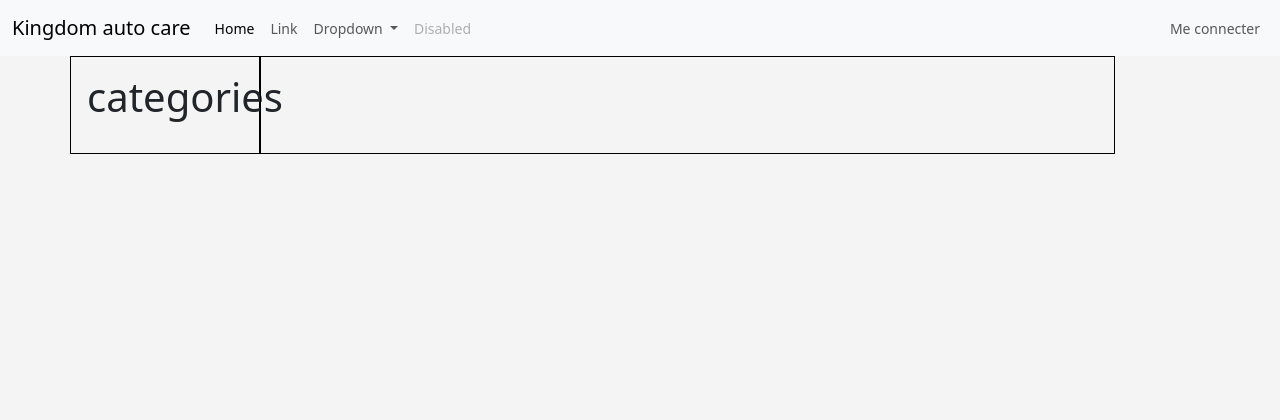
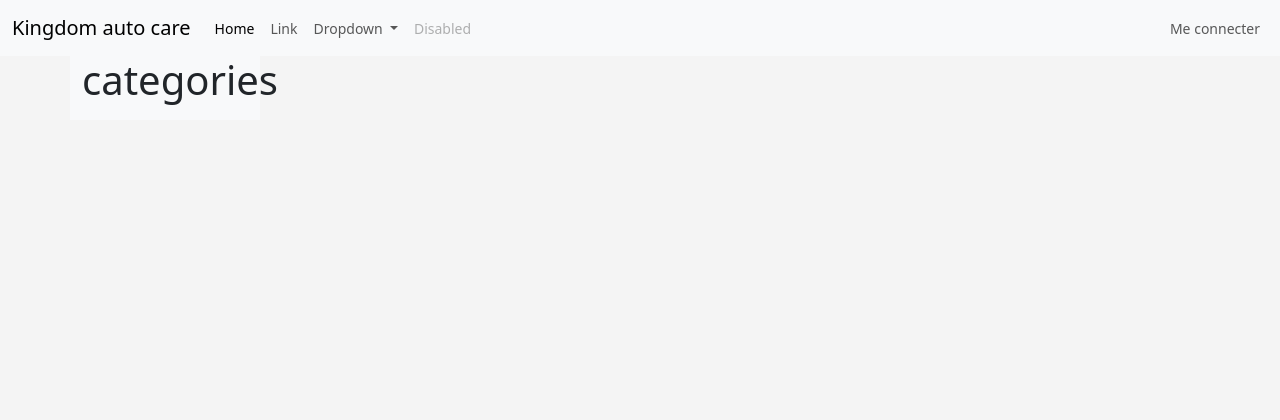
Before and after one commit to yazidsef/kingdom-auto-care, a Symfony app: template templates/main/index.html.twig in a window 1280 px wide. Shown: the top 420 px of the page. Run offline with Twig, Linux system fonts and the light colour scheme; the template is opened without the code that fills it, so the values that code supplies are empty; some libraries are stand-ins or nearby versions.

Commit message:
supp de borders et chagement de bg pour le les categories container

```diff
--- a/templates/main/index.html.twig
+++ b/templates/main/index.html.twig
@@ -8,7 +8,7 @@
   <main class="container">
             <div class="row ">
                 <!-- categories -->
-               <div class="border border-black col-3 col-sm-3 col-lg-2 d-none d-sm-block p-3">
+               <div class="bg-light background-dark col-3 col-sm-3 col-lg-2 d-none d-sm-block mr-5">
                     <h1>categories</h1>
                     <div class="row mt-3">
                     {% for category in categories %}
@@ -22,7 +22,7 @@
                 </div>
 
                 <!-- produits -->
-                <div class="col-12 border border-black col-sm-9 center">
+                <div class="col-12 col-sm-9 center">
                     <div class="row ">
                       {% for category in categories %}
 
```
